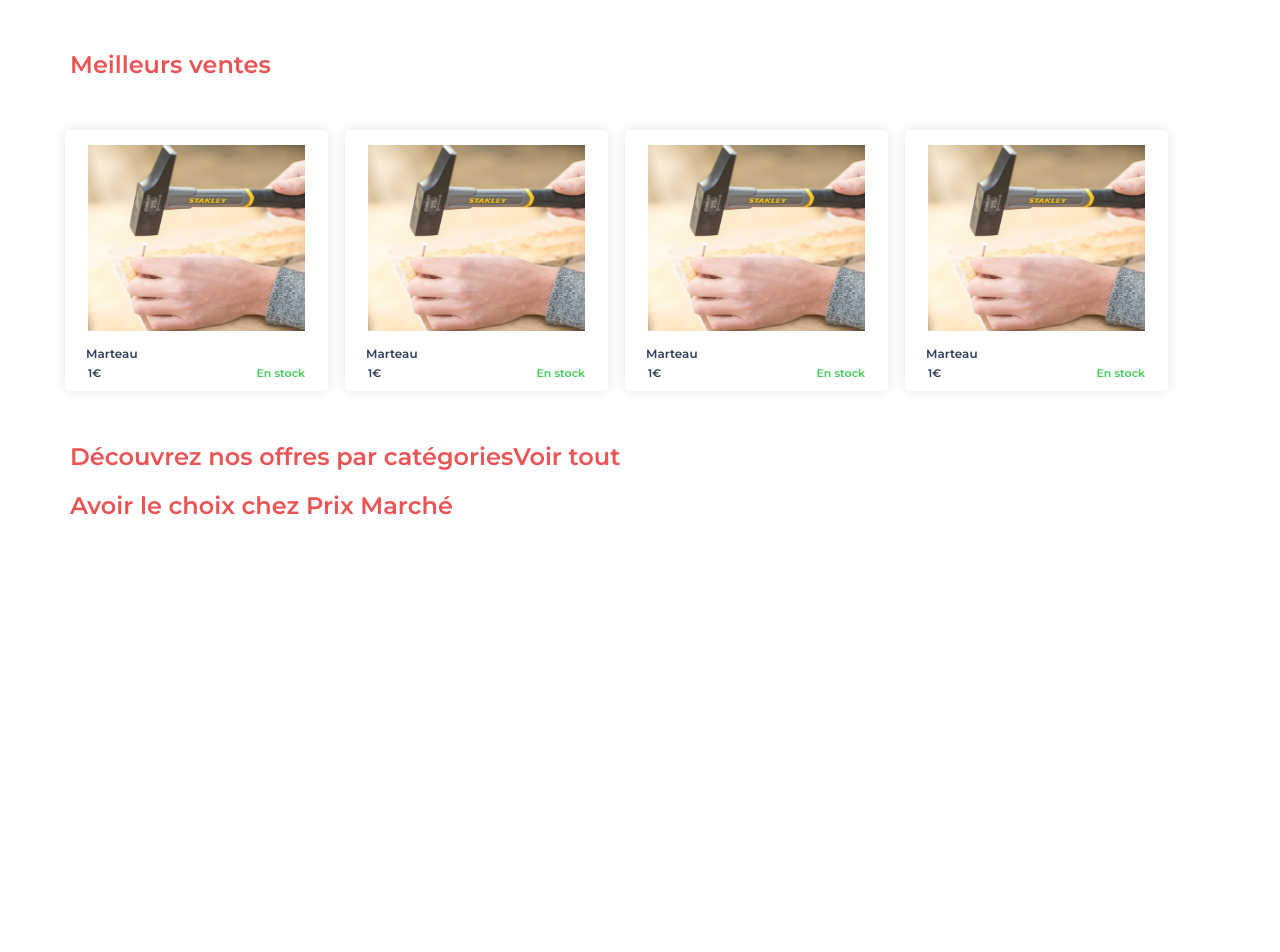
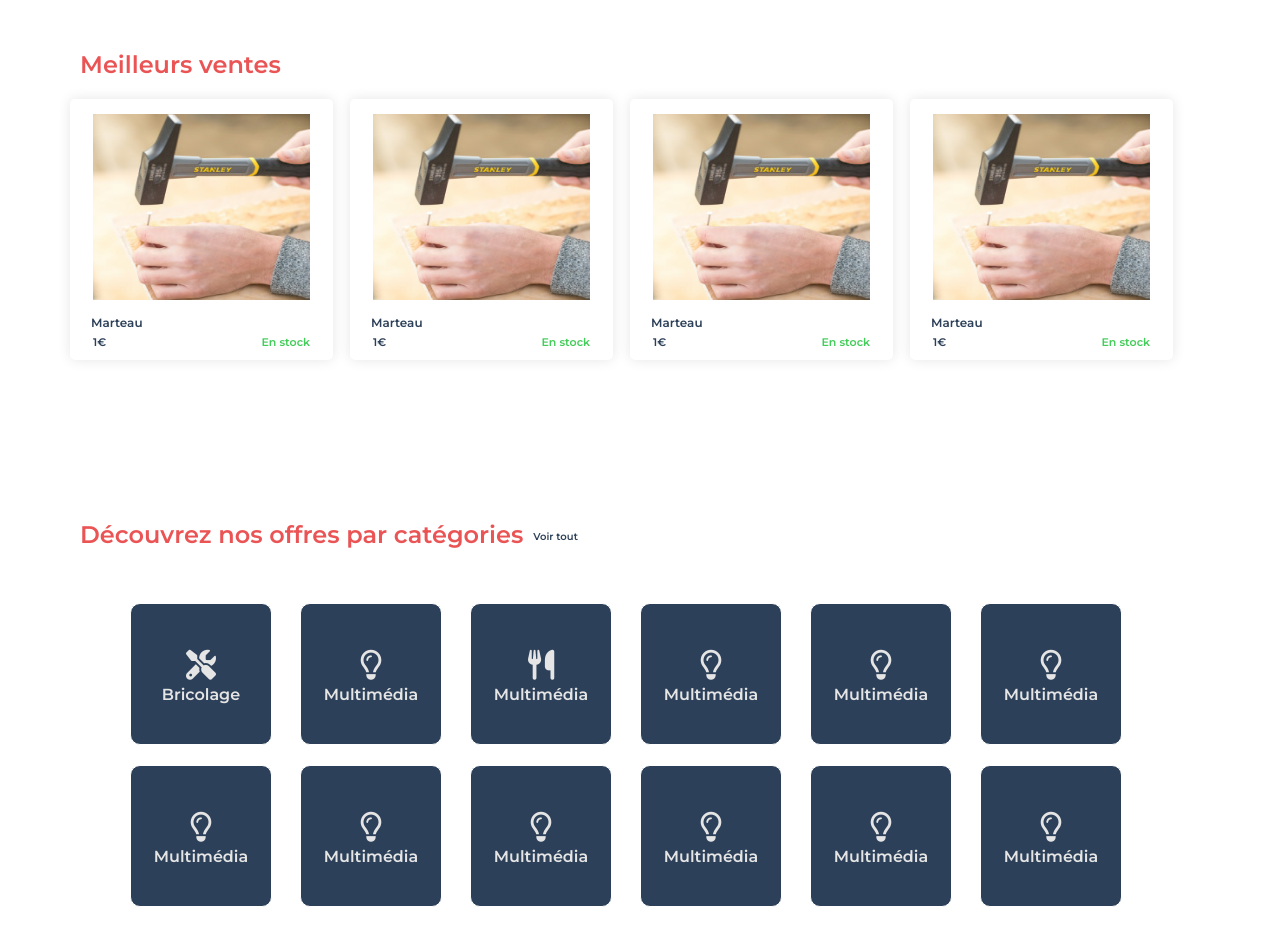
Before and after one commit to Noraa-code/projet_prixbas2, a plain HTML site: page index.html in a window 1280 px wide. Shown: the top 952 px of the page. Before the commit the page ends 800 px from the top, so only its background shows below. Drawn offline with Linux system fonts and the light colour scheme.

Commit message:
ci zone Icon catégorie terminée

```diff
--- a/index.html
+++ b/index.html
@@ -30,12 +30,15 @@
     <main class="container">
 
         <div class="cardContainer">
-
+            <!-- Meilleures ventes -->
             <div class="cardBlock">
                 <h2 class="cardBlock--title">Meilleurs ventes</h2>
 
                 <div class="slider">
-                    <!-- <div class="cardBlock--arrow cardBlock--arrow_left"><i class="fa-solid fa-caret-left"></i></div> -->
+                    <!-- <div class="cardBlock--arrow cardBlock--arrow_left"><i class="fa-solid fa-caret-left">
+                        <i class="fa-regular fa-lightbulb iconCategorie--grey"></i>
+                        <p>Multimédia</p>
+                    </i></div> -->
                     <div class="sales">
 
                         <div class="salesBlock">
@@ -73,19 +76,67 @@
 
                         </div>
                     </div>
-                    <!-- <div class="cardBlock--arrow cardBlock--arrow_right"><i class="fa-solid fa-caret-right"></i></div> -->
+                    <!-- <div class="cardBlock--arrow cardBlock--arrow_right"><i class="fa-solid fa-caret-right">
+                        <i class="fa-regular fa-lightbulb iconCategorie--grey"></i>
+                        <p>Multimédia</p>
+                    </i></div> -->
 
                 </div>
 
             </div>
 
-
-
-
-
-
             <div class="cardBlock">
-                <h2 class="cardBlock--title">Découvrez nos offres par catégories <span>Voir tout</span></h2>
+                <h2 class="cardBlock--title">Découvrez nos offres par catégories <span class="cardBlock--span">Voir tout</span></h2>
+                <div class="icon">
+                    <div class="iconCategorie">
+                        <i class="fa-solid fa-screwdriver-wrench iconCategorie--grey"></i>
+                        <p>Bricolage</p>
+                    </div>
+                    <div class="iconCategorie">
+                        <i class="fa-regular fa-lightbulb iconCategorie--grey"></i>
+                        <p>Multimédia</p>
+                    </div>
+                    <div class="iconCategorie">
+                        <i class="fa-solid fa-utensils iconCategorie--grey"></i>
+                        <p>Multimédia</p>
+                    </div>
+                    <div class="iconCategorie">
+                        <i class="fa-regular fa-lightbulb iconCategorie--grey"></i>
+                        <p>Multimédia</p>
+                    </div>
+                    <div class="iconCategorie">
+                        <i class="fa-regular fa-lightbulb iconCategorie--grey"></i>
+                        <p>Multimédia</p>
+                    </div>
+                    <div class="iconCategorie">
+                        <i class="fa-regular fa-lightbulb iconCategorie--grey"></i>
+                        <p>Multimédia</p>
+                    </div>
+                    <div class="iconCategorie">
+                        <i class="fa-regular fa-lightbulb iconCategorie--grey"></i>
+                        <p>Multimédia</p>
+                    </div>
+                    <div class="iconCategorie">
+                        <i class="fa-regular fa-lightbulb iconCategorie--grey"></i>
+                        <p>Multimédia</p>
+                    </div>
+                    <div class="iconCategorie">
+                        <i class="fa-regular fa-lightbulb iconCategorie--grey"></i>
+                        <p>Multimédia</p>
+                    </div>
+                    <div class="iconCategorie">
+                        <i class="fa-regular fa-lightbulb iconCategorie--grey"></i>
+                        <p>Multimédia</p>
+                    </div>
+                    <div class="iconCategorie">
+                        <i class="fa-regular fa-lightbulb iconCategorie--grey"></i>
+                        <p>Multimédia</p>
+                    </div>
+                    <div class="iconCategorie">
+                        <i class="fa-regular fa-lightbulb iconCategorie--grey"></i>
+                        <p>Multimédia</p>
+                    </div>
+                </div>
             </div>
             <div class="cardBlock">
                 <h2 class="cardBlock--title">Avoir le choix chez Prix Marché</h2>
--- a/styles/home.scss
+++ b/styles/home.scss
@@ -12,6 +12,9 @@
     margin: 50px;
 
 }
+.cardBlock{
+    margin-bottom: 150px;
+}
 
 // .slider{
 //     display: grid;
@@ -24,7 +27,7 @@
 
 // Titre
 .cardBlock--title{
-    margin: 20px;
+    margin: 50px 20px 10px 30px;
     color: #EA5455;
     display: flex;
 
@@ -46,10 +49,11 @@
 // Zones meilleures ventes
 .sales{
     max-width: 1300px;
-    margin: 51px 15px;
+    // margin: 20px 15px;
+    padding: 10px 10px 10px 20px ;
 
     // border: 2px solid yellow;
-
+    margin-bottom: 30px;
     display: grid;
     grid-template-columns: repeat(auto-fill, 280px);
     grid: gap 10px;
@@ -113,3 +117,58 @@
 
 //     }
 // }
+
+// zone découvrez nos offres
+
+
+.cardBlock--span{
+
+    font-size: 10px;
+    color: #2D4059;
+    display: flex;
+    flex-direction: column-reverse;
+    margin: 10px;
+    cursor: pointer;
+}
+// icon div
+.icon{
+    max-width: 1300px;
+
+    // border: 1px solid #42CC58;
+
+    display: grid;
+    grid-template-columns: repeat(auto-fill, 150px);
+    // grid-template-rows: 2;
+    grid-gap: 20px;
+    margin: 30px;
+    padding: 20px 50px ;
+}
+
+// icon cartes
+
+.iconCategorie{
+    color: #E5E5E5;
+    background-color: #2D4059;
+
+    height: 100px;
+    width: 100px;
+
+    border:1px solid white;
+    border-radius: 10px;
+
+    padding: 20px;
+    display: flex;
+    flex-direction: column;
+    justify-content: center;
+    align-items: center;
+
+
+}
+// icones
+.iconCategorie--grey{
+    font-size: 30px;
+    margin: 5px;
+}
+.iconCategorie p{
+    font-weight: bold;
+}
```
Also changed, not shown: style.css, 1 other file.
